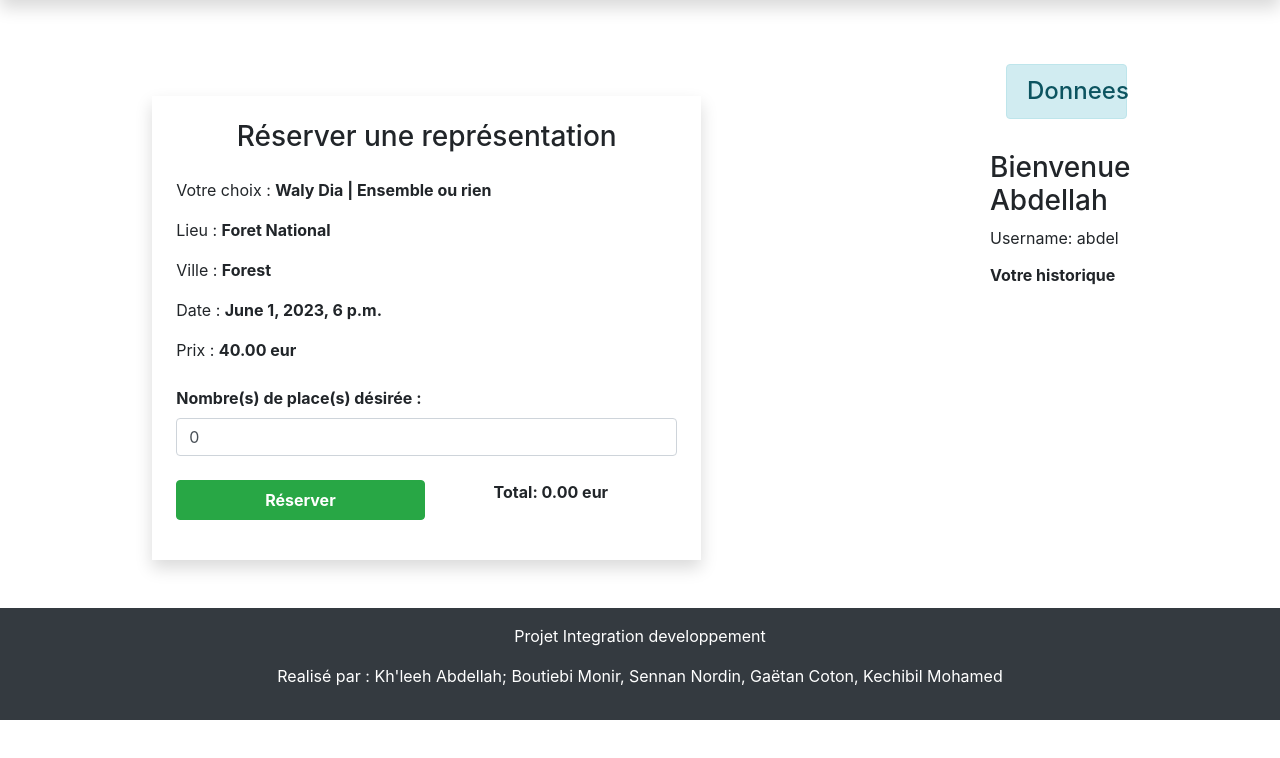
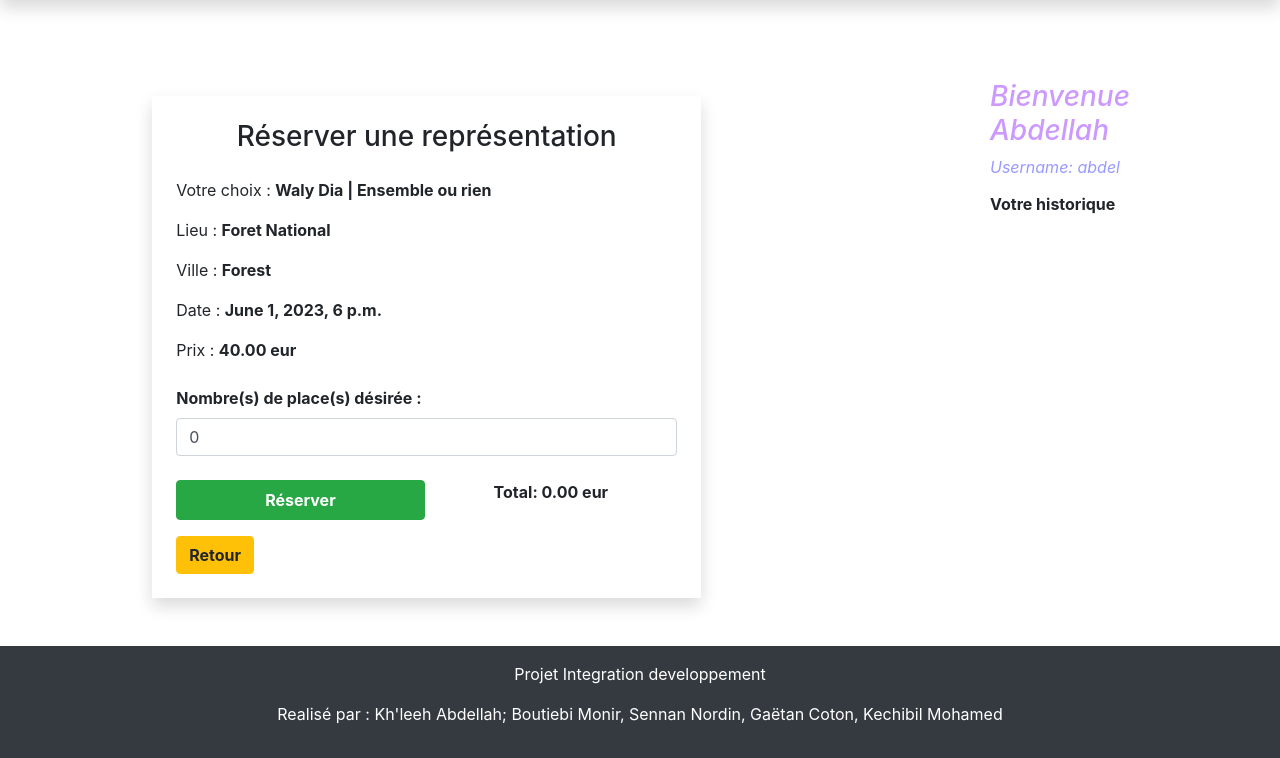
Before and after one commit to abdellahkh/labo-PID, a Django app: page /representation/11/user_reservation in a window 1280 px wide. Shown: the part 58-816 px from the top of the page. Before the commit the page ends 778 px from the top, so only its background shows below. Run offline with Django 4.2, Linux system fonts and the light colour scheme; a user stored in the database is signed in; data comes from the database, SQL or seed files in the repository.

Commit message:
modification de style

```diff
--- a/reservation/templates/base.html
+++ b/reservation/templates/base.html
@@ -132,13 +132,20 @@
       <div class="col-md-2 sidebar-left ml-5 mx-auto">
         <div class="container">
           <div class="p-3">
-            <h4 class="text-center alert alert-info">Donnees</h4>
           </div>
           <div class="sidebar-right">
             {% if user.is_authenticated %}
-            <h3>Bienvenue {{ user.first_name }}</h3>
+            <h3 class="bienvenu" >Bienvenue {{ user.first_name }}</h3>
+            <style>
+              .bienvenu {
+                  color: rgb(204, 153, 255);
+                  font-style: italic;}
+              .Username {
+                color: rgb(153, 153, 255);
+                font-style: italic;}
+      </style>
             <!-- Autres éléments de la sidebar de droite -->
-            <p>Username: {{ user.username }}</p>
+            <p class="Username">Username: {{ user.username }}</p>
             <h6><strong>Votre historique</strong></h6>
             <ul class="list-group">
               {% for representation in representation_user %}
--- a/reservation/templates/show/representationUserReservation.html
+++ b/reservation/templates/show/representationUserReservation.html
@@ -80,6 +80,9 @@
           </div>
         </div>
       </form>
+      <div class="text-left">
+        <a href="{% url 'show_detail' representation.show_id.id %}" class="btn btn-primary btn-warning">Retour</a>
+    </div>
     </div>
   </div>
 </div>
```
Also changed, not shown: reservation/templates/show/show.html (+29 -4 lines).
